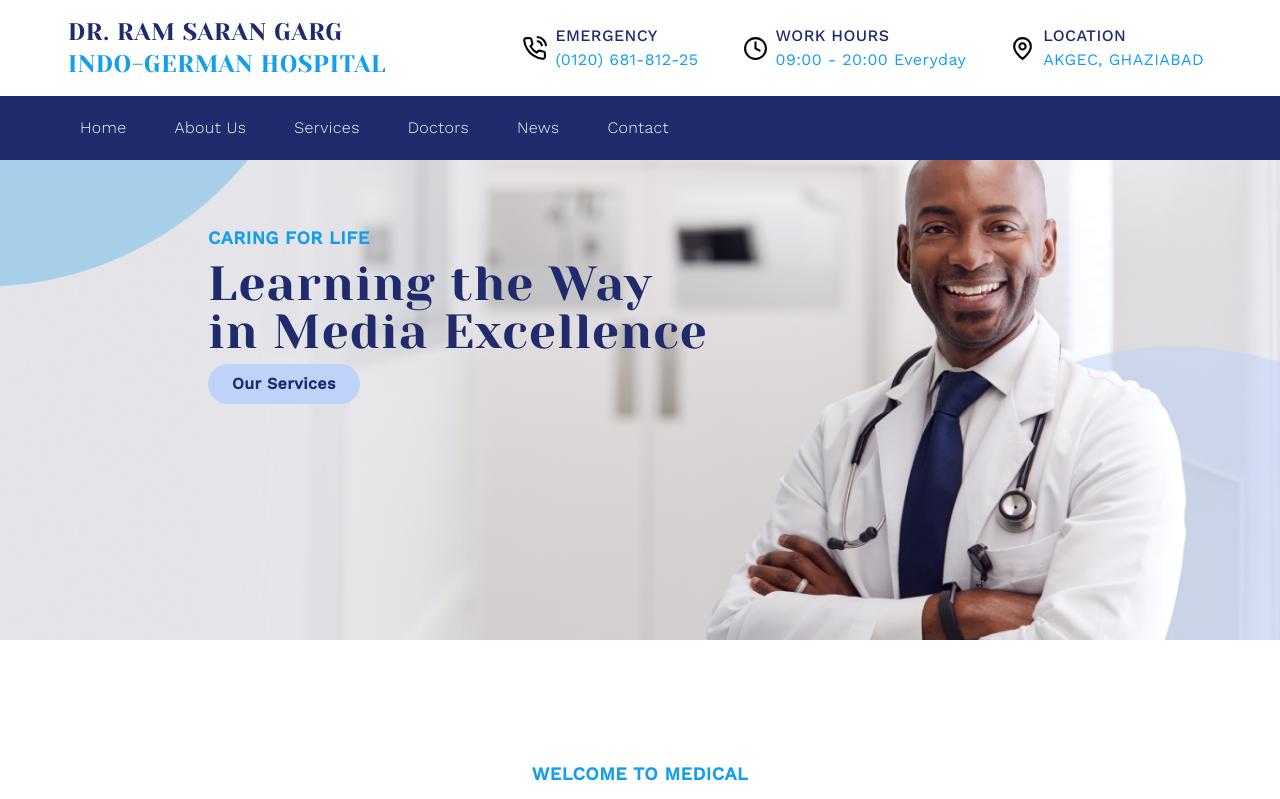
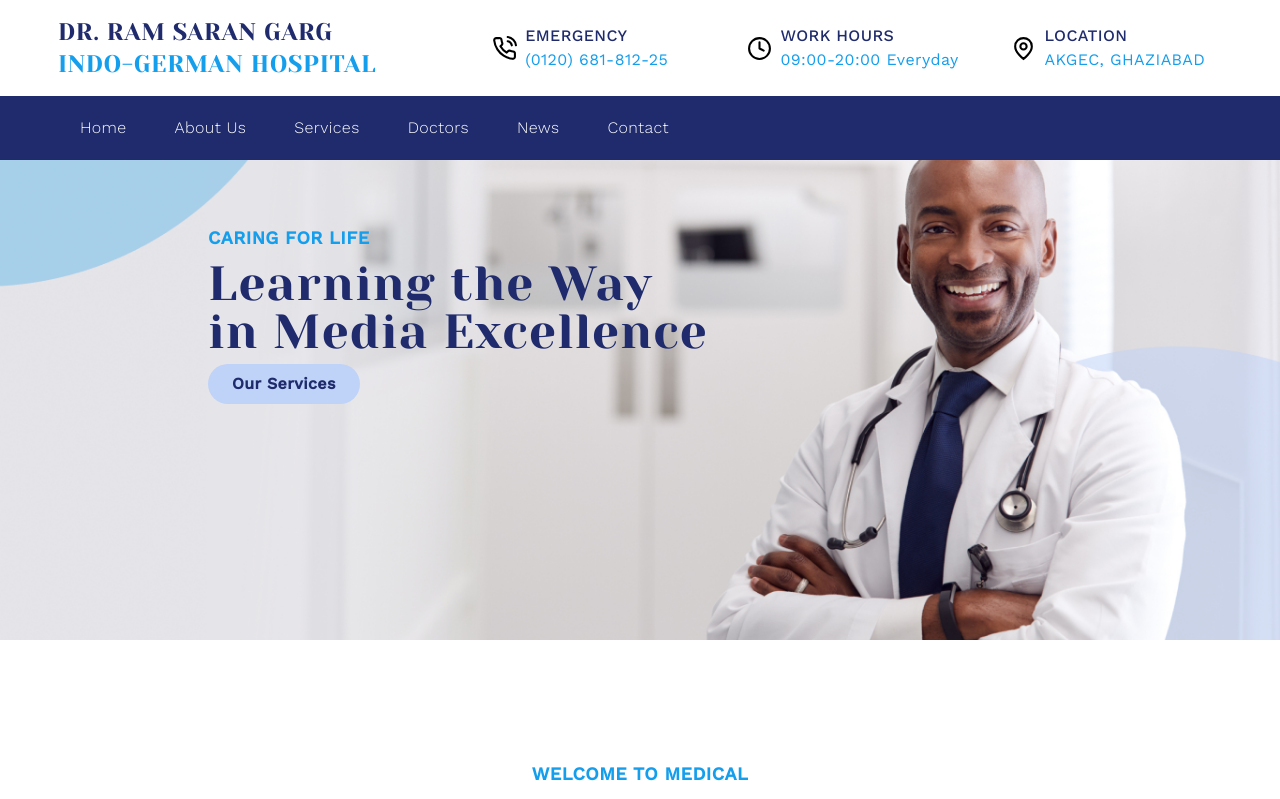
Before and after one commit to hospital-website/hospital-website, a React (Create React App) app: page / in a window 1280 px wide. Shown: the top 799 px of the page. Built offline with nearby package versions, Linux system fonts and the light colour scheme.

Commit message:
header-change

```diff
--- a/src/Components/Assets/ContactCard.js
+++ b/src/Components/Assets/ContactCard.js
@@ -1,5 +1,5 @@
 const ContactCard = ({ icon, title, info_one, info_two }) => {
-  return <div className="grid items-center rounded-md p-2 w-[45vw] md:p-5  md:w-48 aspect-square bg-accent hover:bg-primary text-primary hover:text-accent font-work">
+  return <div className="grid items-center rounded-md p-2 w-[45vw] md:p-5  md:w-48 aspect-square bg-accent hover:bg-primary text-primary hover:text-accent font-work duration-300">
     <div className="grid justify-start gap-1">
         <span>{icon}</span>
         <span className="uppercase font-bold">{title}</span>
--- a/src/Components/NavBar/NavBar.js
+++ b/src/Components/NavBar/NavBar.js
@@ -6,7 +6,7 @@ import { AiOutlineClose, AiOutlineMenu } from "react-icons/ai";
 import { Link } from "react-router-dom";
 
 const NavBar = () => {
-  const [search, setSearch] = useState(false);
+  // const [search, setSearch] = useState(false);
   const [isMenu, setIsMenu] = useState(false);
 
   return (
@@ -24,7 +24,7 @@ const NavBar = () => {
 
         <div
           id="h-top-info"
-          className="flex justify-center flex-wrap gap-5 min-w-[442px]"
+          className="grid gap-1 md:grid-flow-row md:gap-5 md:grid-cols-3 md:grid-rows-1 grid-cols-2 grid-rows-2"
         >
           <div className="h-top-info-container flex items-center px-0 md:px-2">
             <div className="icon px-2">
@@ -46,11 +46,11 @@ const NavBar = () => {
                 work hours
               </h3>
               <h4 className="font-work text-secondary capitalize">
-                09:00 - 20:00 everyday
+                09:00-20:00 everyday
               </h4>
             </div>
           </div>
-          <div className="h-top-info-container flex items-center px-0 md:px-2">
+          <div className="h-top-info-container flex items-center px-0 md:px-2 col-span-2 md:col-span-1 mx-auto">
             <div className="icon px-2">
               <GrLocation size={25} />
             </div>
@@ -71,7 +71,6 @@ const NavBar = () => {
         id="h-bottom"
         className="bg-primary w-full flex justify-between px-2 md:px-20 items-center md:py-5 py-3"
       >
-        {!search && (
         <div id="h-top-name" className="md:hidden">
           <h1 className="font-yeseva text-sm text-accent uppercase">
             dr. ram saran garg
@@ -80,7 +79,7 @@ const NavBar = () => {
             indo-german hospital
           </h1>
         </div>
-        )}
+
         {!isMenu ? (
           <nav className="hidden md:flex justify-between gap-12">
             <Link to={"/"}>
@@ -115,7 +114,7 @@ const NavBar = () => {
             </Link>
           </nav>
         ) : (
-          <nav className="ham grid absolute top-44 md:top-64 bg-accent w-full h-fit justify-center text-center left-0 py-4 gap-2 z-10">
+          <nav className="ham grid absolute top-44 md:top-64 bg-accent w-full h-fit justify-center text-center left-0 py-6 gap-3 z-10">
             <Link to={"/"} onClick={() => setIsMenu(false)}>
               <p className="nav-link capitalize font-work text-primary font-normal hover:font-medium">
                 Home
@@ -141,17 +140,19 @@ const NavBar = () => {
                 news
               </p>
             </Link>
-            <Link to={"/contact"} onClick={() => setIsMenu(false)}>
+
+            {/* <Link to={"/contact"} onClick={() => setIsMenu(false)}>
               <p className="nav-link capitalize font-work text-primary font-normal hover:font-medium">
                 contact
               </p>
-            </Link>
-            <button
+            </Link> */}
+
+            {/* <button
               id="appoint-btn"
               className="bg-primary px-8 py-1.5 capitalize text-accent rounded-full font-semibold"
             >
               appointment
-            </button>
+            </button> */}
           </nav>
         )}
 
```
Lines whose indentation alone changed are shown as unchanged.
